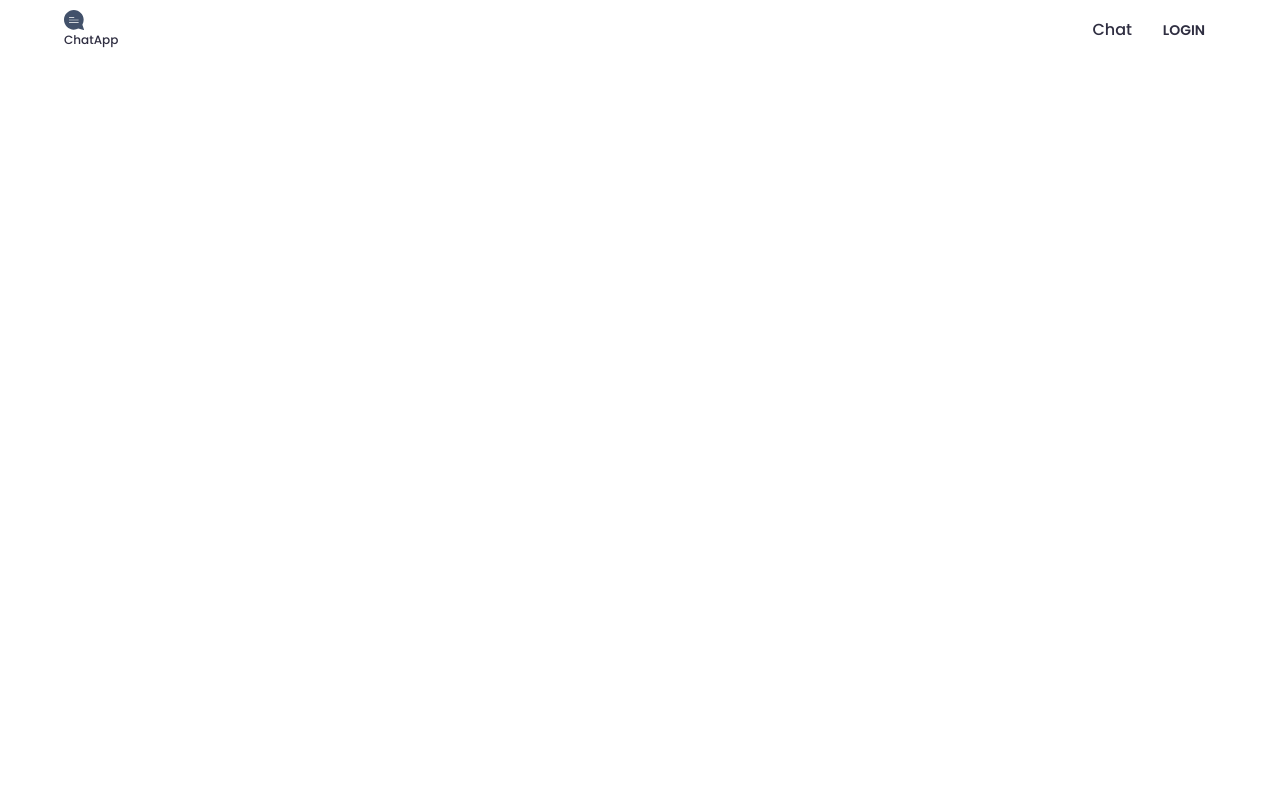
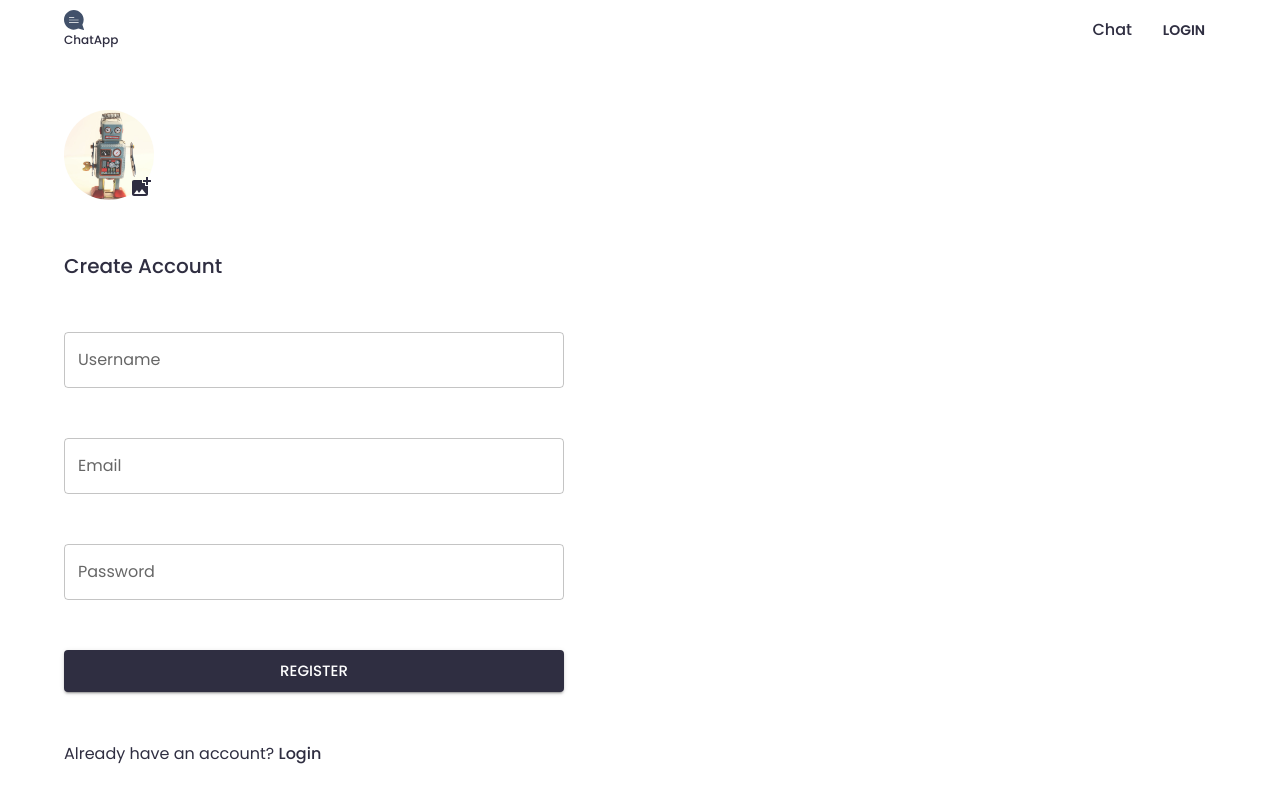
Before and after one commit to BiancaGlavan/chat-app-react, a React (Vite) app: page /register in a window 1280 px wide. Before the commit this address had no page. Shown: the top 802 px of the page. Built offline with nearby package versions, Linux system fonts and the light colour scheme.

Commit message:
added register page

```diff
--- a/src/App.tsx
+++ b/src/App.tsx
@@ -3,6 +3,7 @@ import { Route, Routes } from "react-router-dom";
 import Navigation from "./components/Navigation";
 import Homepage from "./pages/Homepage";
 import LoginPage from "./pages/LoginPage";
+import RegisterPage from "./pages/RegisterPage";
 import chatTheme from "./theme/chatTheme";
 
 function App() {
@@ -13,6 +14,7 @@ function App() {
         <Routes>
           <Route path="/" element={<Homepage />} />
           <Route path="/login" element={<LoginPage />} />
+          <Route path="/register" element={<RegisterPage />} />
         </Routes>
       </div>
     </ThemeProvider>
--- a/src/pages/LoginPage.tsx
+++ b/src/pages/LoginPage.tsx
@@ -1,35 +1,38 @@
 import { Box, Button, Container, TextField, Typography, useMediaQuery, useTheme } from "@mui/material";
 import { styled } from "@mui/material/styles";
+import { Link } from "react-router-dom";
 
 const StyledLoginPage = styled("div")`
   background: ${(props) => props.theme.palette.background.default};
-  padding-top: 50px;
+  padding-top: 80px;
 
   .login-container {
-    display: flex;
-    justify-content: space-around;
-    padding-top: 100px;
+    ${(props) => props.theme.breakpoints.up("md")} {
+      display: flex;
+      gap: 50px;
+      img {
+        width: 400px;
+      }
+    }
+  }
 
-    img {
-      width: 400px;
-    }
+  .login-wrapper {
+    flex-grow: 1;
   }
 
   .login {
     display: flex;
     flex-direction: column;
     gap: 50px;
-    max-width: 400px;
+    max-width: 500px;
     color: ${(props) => props.theme.palette.text.primary};
   }
 
   .register {
-    display: flex;
-    gap: 5px;
     padding-top: 30px;
     color: ${(props) => props.theme.palette.text.primary};
 
-    .register-text {
+    .register-link {
       font-weight: 500;
     }
   }
@@ -42,16 +45,20 @@ const LoginPage = () => {
   return (
     <StyledLoginPage className="LoginPage">
       <Container className="login-container">
-        <Box>
+        <Box className="login-wrapper">
           <Box className="login">
             <TextField type="text" label="Username" variant="outlined" autoComplete="off" />
             <TextField type="password" label="Password" variant="outlined" autoComplete="off" />
-            <Button variant="contained">Login</Button>
+            <Button variant="contained" size="large">
+              Login
+            </Button>
           </Box>
           <Box className="register">
-            <Typography variant="body1">Don't have an account?</Typography>
-            <Typography className="register-text" variant="body1">
-              Register
+            <Typography variant="body1">
+              Don't have an account?{" "}
+              <Link className="register-link" to={"/register"}>
+                Register
+              </Link>
             </Typography>
           </Box>
         </Box>
--- /dev/null
+++ b/src/pages/RegisterPage.tsx
@@ -0,0 +1,70 @@
+import { Avatar, Badge, Box, Button, Container, IconButton, TextField, Typography } from "@mui/material";
+import { styled } from "@mui/material/styles";
+import AddPhotoAlternateIcon from "@mui/icons-material/AddPhotoAlternate";
+import { Link } from "react-router-dom";
+
+const StyledRegisterPage = styled("div")`
+  background: ${(props) => props.theme.palette.background.default};
+  padding-top: 50px;
+  padding-bottom: 50px;
+
+  .register {
+    color: ${(props) => props.theme.palette.text.primary};
+    display: flex;
+    flex-direction: column;
+    gap: 50px;
+    max-width: 500px;
+  }
+
+  .avatar {
+    width: 90px;
+    height: 90px;
+  }
+
+  .icon {
+    color: ${(props) => props.theme.palette.primary.main};
+  }
+
+  .login-link {
+    font-weight: 500;
+  }
+`;
+
+const RegisterPage = () => {
+  return (
+    <StyledRegisterPage className="RegisterPage">
+      <Container className="register-container">
+        <Box className="register">
+          <Box className="profile-pic-container">
+            <Badge
+              overlap="circular"
+              anchorOrigin={{ vertical: "bottom", horizontal: "right" }}
+              badgeContent={
+                <IconButton>
+                  <AddPhotoAlternateIcon className="icon" />
+                </IconButton>
+              }
+            >
+              <Avatar className="avatar" alt="avatar" src="./images/avatar.jpg" />
+            </Badge>
+          </Box>
+          <Typography variant="h6">Create Account</Typography>
+          <TextField type="text" label="Username" variant="outlined" autoComplete="off" />
+          <TextField type="email" label="Email" variant="outlined" autoComplete="off" />
+          <TextField type="password" label="Password" variant="outlined" autoComplete="off" />
+          <Button variant="contained" size="large">
+            Register
+          </Button>
+          <Typography>
+            Already have an account?{" "}
+            <Link className="login-link" to={"/login"}>
+              Login
+            </Link>
+          </Typography>
+        </Box>
+      </Container>
+    </StyledRegisterPage>
+  );
+};
+
+export default RegisterPage;
```
Also changed, not shown: public/images/avatar.jpg (added).
